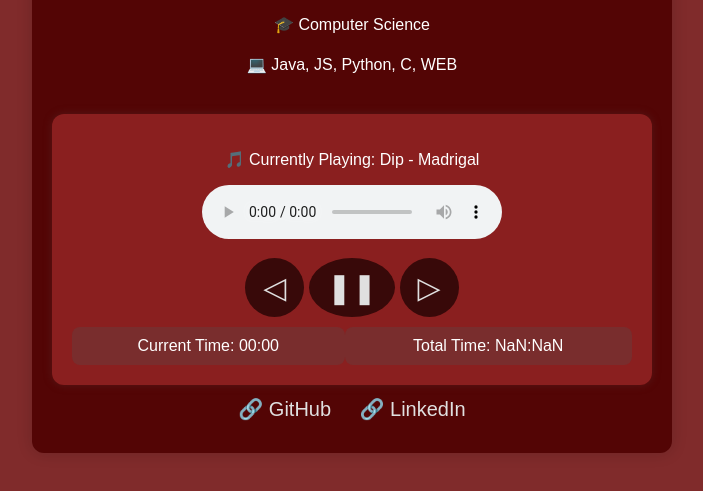
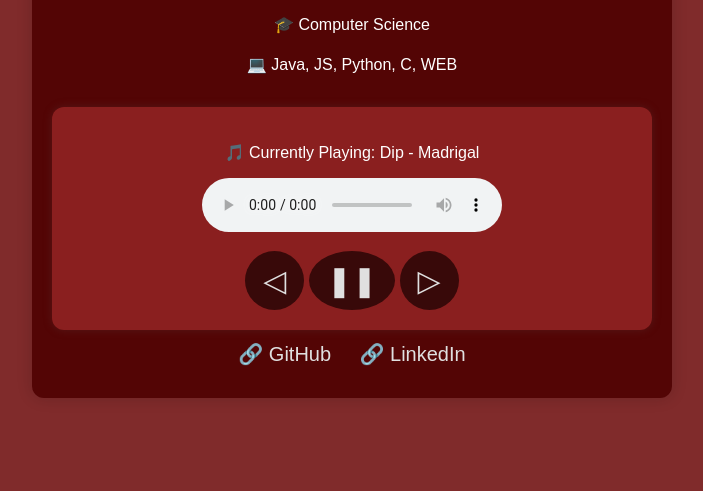
Before and after one commit to EmreCanberk/Martianli, a plain HTML site: page index.html in a window 1280 px wide. Shown: the part 117-608 px from the top of the page, without its empty margins (288-991 px from the left). Drawn offline with Linux system fonts and the light colour scheme.

Commit message:
Update index.html

```diff
--- a/index.html
+++ b/index.html
@@ -34,7 +34,7 @@
             line-height: 1.5;
         }
         .player {
-            margin-top: 37px;
+            margin-top: 30px;
             background: rgba(148, 36, 36, 0.85);
             padding: 20px;
             border-radius: 12px;
@@ -58,6 +58,7 @@
             transform: scale(1.1);
         }
 
+
         button#pause-btn.playing::before {
             content: "❚❚";
         }
@@ -66,15 +67,18 @@
             content: "▶";
         }
 
+
         button#next-btn::before {
             content: "▷";
             font-size: 30px;
         }
 
+
         button#prev-btn::before {
             content: "◁";
             font-size: 30px;
         }
+
 
         .social-icons a {
             display: inline-block;
@@ -86,22 +90,6 @@
         }
         .social-icons a:hover {
             color: #ff8c00;
-        }
-
-        /* Table styling */
-        .time-table {
-            margin-top: 10px;
-            width: 100%;
-            border-collapse: collapse;
-        }
-
-        .time-table td {
-            padding: 10px;
-            text-align: center;
-            background-color: rgba(95, 66, 66, 0.4);
-            color: #ffffff;
-            font-size: 16px;
-            border-radius: 8px;
         }
     </style>
 </head>
@@ -115,7 +103,7 @@
         </div>
         <div class="player">
             <p>🎵 Currently Playing: <span id="song-name"></span></p>
-            <audio id="audio-player" controls autoplay>
+            <audio id="audio-player" controls>
                 <source id="audio-source" src="https://raw.githubusercontent.com/EmreCanberk/EmreCanberk.github.io/main/madrigal1.mp3" type="audio/mpeg">
                 Tarayıcınız ses çalmayı desteklemiyor.
             </audio>
@@ -124,13 +112,6 @@
                 <button id="pause-btn" class="playing"></button>
                 <button id="next-btn"></button>
             </div>
-            <!-- Time Table -->
-            <table class="time-table">
-                <tr>
-                    <td>Current Time: <span id="current-time">00:00</span></td>
-                    <td>Total Time: <span id="total-time">00:00</span></td>
-                </tr>
-            </table>
         </div>
         <div class="social-icons">
             <a href="https://github.com/EmreCanberk" target="_blank">🔗 GitHub</a>
@@ -166,25 +147,6 @@
             loadSong(currentSongIndex);
         });
 
-        // Update time every second
-        document.getElementById("audio-player").addEventListener('timeupdate', function() {
-            const currentTime = document.getElementById("current-time");
-            const totalTime = document.getElementById("total-time");
-            const player = document.getElementById("audio-player");
-
-            let currentMinutes = Math.floor(player.currentTime / 60);
-            let currentSeconds = Math.floor(player.currentTime % 60);
-            let totalMinutes = Math.floor(player.duration / 60);
-            let totalSeconds = Math.floor(player.duration % 60);
-
-            // Format time as MM:SS
-            currentTime.textContent = `${padTime(currentMinutes)}:${padTime(currentSeconds)}`;
-            totalTime.textContent = `${padTime(totalMinutes)}:${padTime(totalSeconds)}`;
-        });
-
-        function padTime(time) {
-            return time < 10 ? `0${time}` : time;
-        }
 
         document.getElementById('pause-btn').addEventListener('click', function() {
             const player = document.getElementById('audio-player');
```
